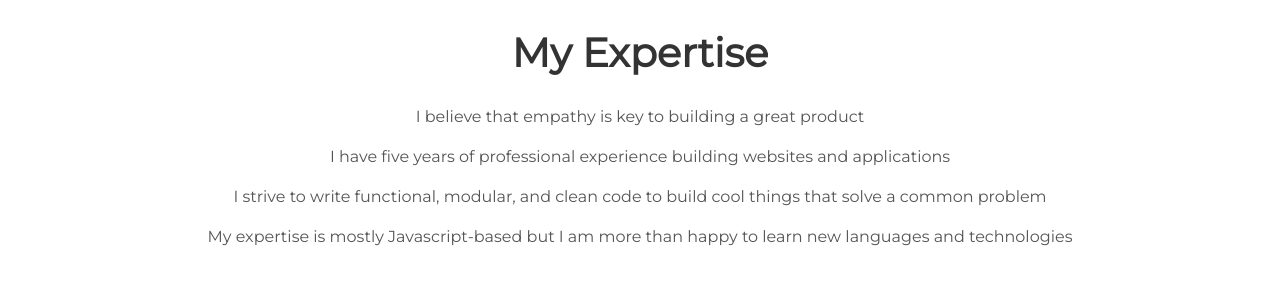
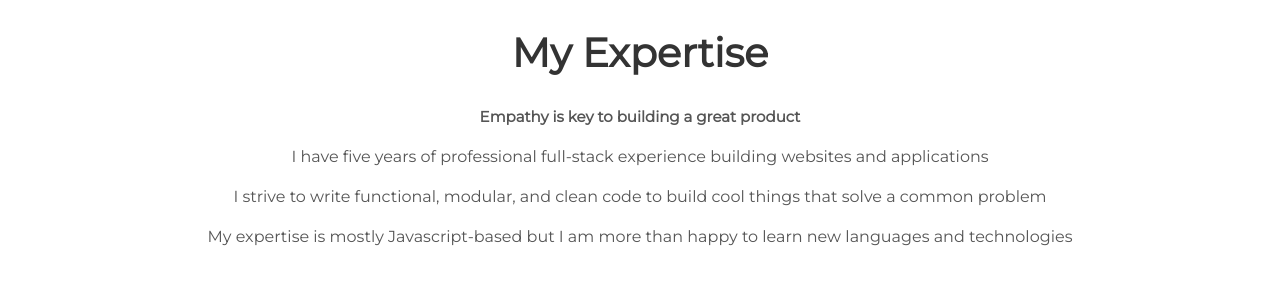
Before and after one commit to hyungkip/hyungkip.github.io, a Jekyll site: the page built from index.html, in a window 1280 px wide. Shown: the part 1237-1537 px from the top of the page. Built offline with Jekyll 4.4.1, drawn with Linux system fonts in a browser that asks for light colours.

Commit message:
[features] adds styling to empathy quote and fixes resume

```diff
--- a/_includes/about.html
+++ b/_includes/about.html
@@ -4,8 +4,8 @@
     <p><b>Themes I live by </b>- Honesty, Selflessness, Humility</p>
     <p><b>Passions </b>- Coding, Gaming, Education, Cooking</p>
     <h1> My Expertise </h1>
-    <p id="sub-expertise">I believe that empathy is key to building a great product</p>
-    <p>I have five years of professional experience building websites and applications</p>
+    <b id="empathy-quote">Empathy is key to building a great product</b>
+    <p>I have five years of professional full-stack experience building websites and applications</p>
     <p>I strive to write functional, modular, and clean code to build cool things that solve a common problem</p>
     <p>My expertise is mostly Javascript-based but I am more than happy to learn new languages and technologies</p>
 </div>
@@ -46,7 +46,7 @@
         width: 75px;
         height: 75px;
     }
-    #sub-expertise {
-        font-size: medium;
+    #empathy-quote {
+        font-size: 15px;
     }
 </style>
```
Also changed, not shown: 1 other file.
